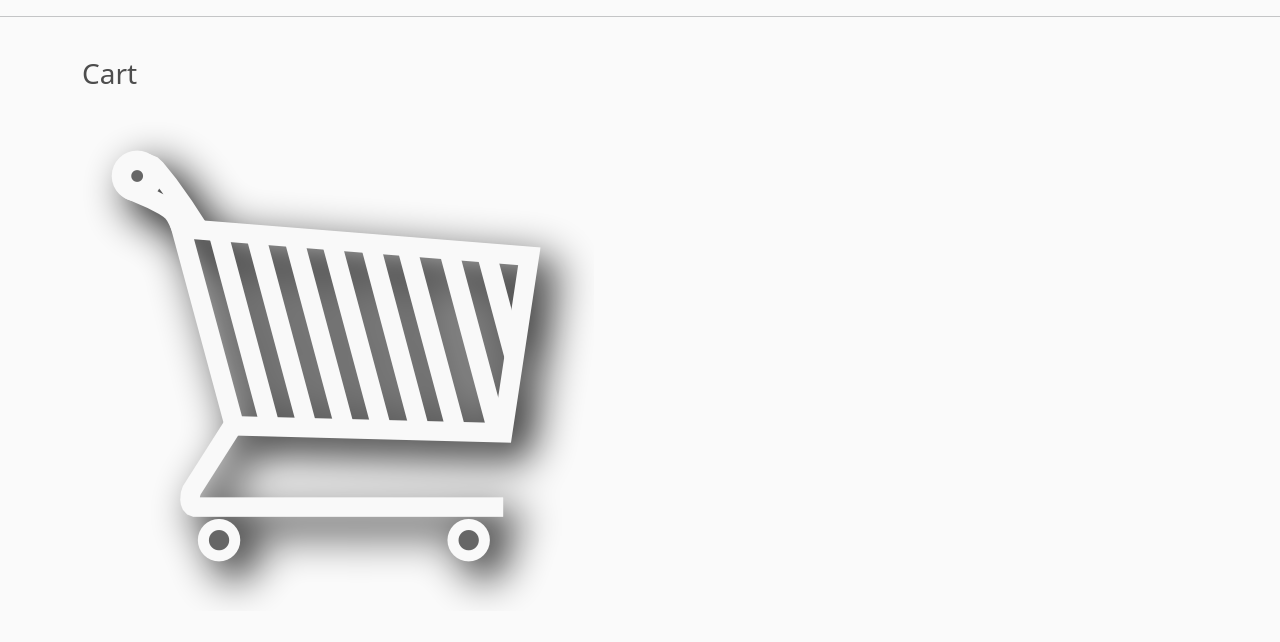
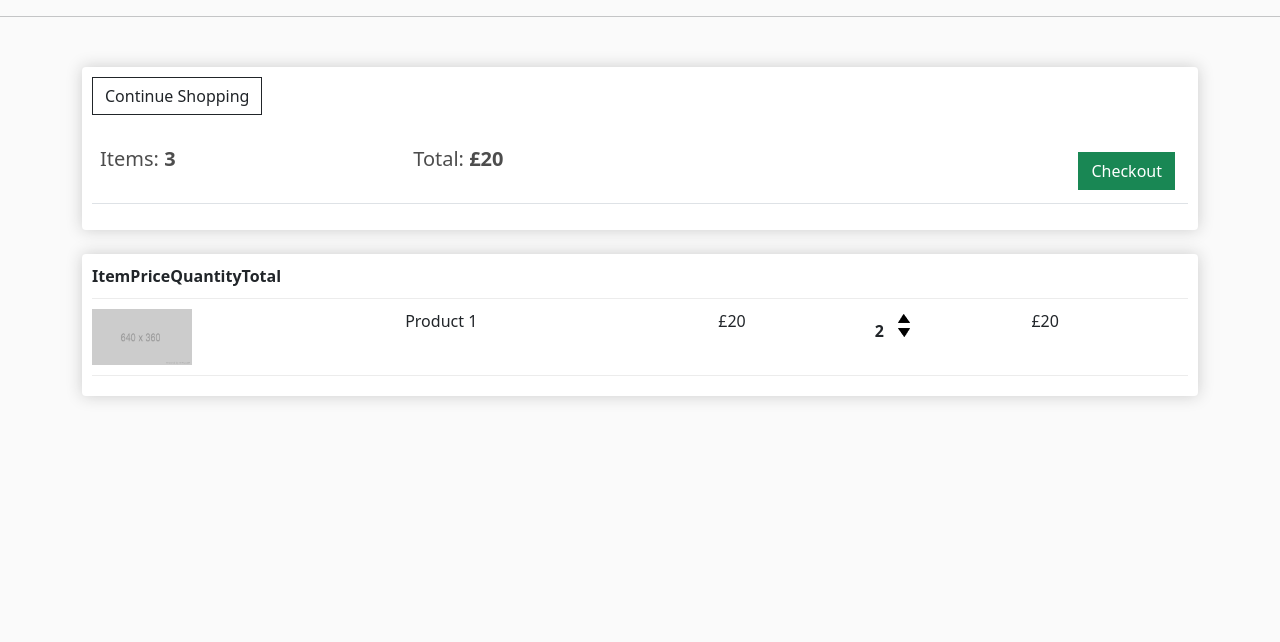
Before and after one commit to itzrossyo/DjangoEcommerceSite, a Django app: page /cart/ in a window 1280 px wide. Shown: the part 57-699 px from the top of the page. Run offline with Django 5.2, Linux system fonts and the light colour scheme; lists and menus that the app fills with data are empty.

Commit message:
added cart function so users can see how many items are in thre cart and if they want to add me

```diff
--- a/ecommerce/store/templates/store/Cart.html
+++ b/ecommerce/store/templates/store/Cart.html
@@ -2,8 +2,48 @@
 
 
 {% block content %}
-    {% load static %}
-    <link rel="stylesheet" type="text/css" href="{% static 'css/main.css' %}">
-    <h3>Cart</h3>
-    <img src="{% static 'images/cart.png' %}">
+{% load static %}
+<div class="row">
+    <div class="col-lg-12">
+        <div class="box-element">
+            <a class="btn btn-outline-dark" href="{% url 'store' %}"> Continue Shopping</a>
+            <br>
+            <br>
+            <table class="table">
+                <tr>
+                    <th><h5>Items: <strong>3</strong></h5></th>
+                    <th><h5>Total:<strong> £20</strong></h5></th>
+                    <th>
+                        <a style="float:right; margin:5px;" class="btn btn-success"
+                           href="{% url 'checkout' %}">Checkout</a>
+                    </th>
+                </tr>
+            </table>
+        </div>
+        <br>
+        <div class="box-element">
+            <div class="cart-row">
+                <div class=style="flex:2"></div>
+                <div class=style="flex:2"><strong>Item</strong></div>
+                <div class=style="flex:2"><strong>Price</strong></div>
+                <div class=style="flex:2"><strong>Quantity</strong></div>
+                <div class=style="flex:2"><strong>Total</strong></div>
+            </div>
+            <div class="cart-row">
+                <div style="flex:2"><img class="row-image" src="{% static 'images/placeholder.png' %}"></div>
+                <div style="flex:2"><p>Product 1</p></div>
+                <div style="flex:1"><p>£20</p></div>
+                <div style="flex:1">
+                    <p class="quantity">2</p>
+                    <div class="quantity">
+                        <img class="chg-quantity" src="{% static  'images/arrowup.png' %}">
+
+                        <img class="chg-quantity" src="{% static  'images/arrowdown.png' %}">
+                    </div>
+                </div>
+                <div style="flex:1"><p>£20</p></div>
+            </div>
+        </div>
+    </div>
+</div>
 {% endblock content %}
```
Also changed, not shown: ecommerce/store/templates/store/Checkout.html (+10 -4 lines), ecommerce/store/templates/store/Store.html (+26 -9 lines), ecommerce/static/images/arrowdown.png (added), ecommerce/static/images/arrowup.png (added).
